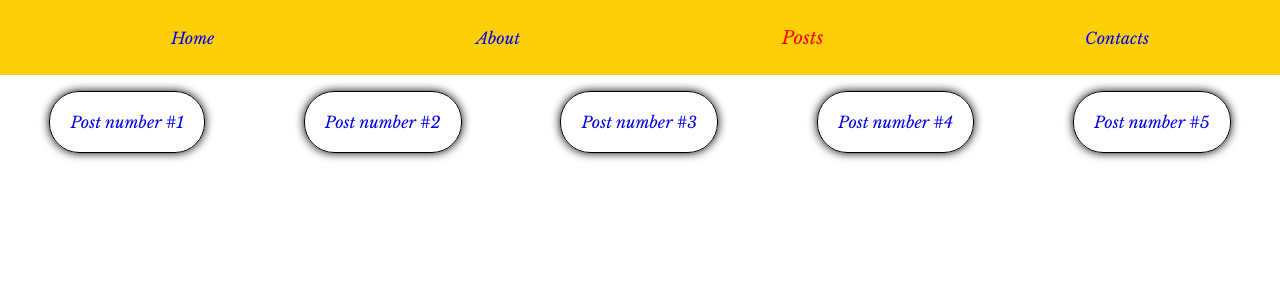
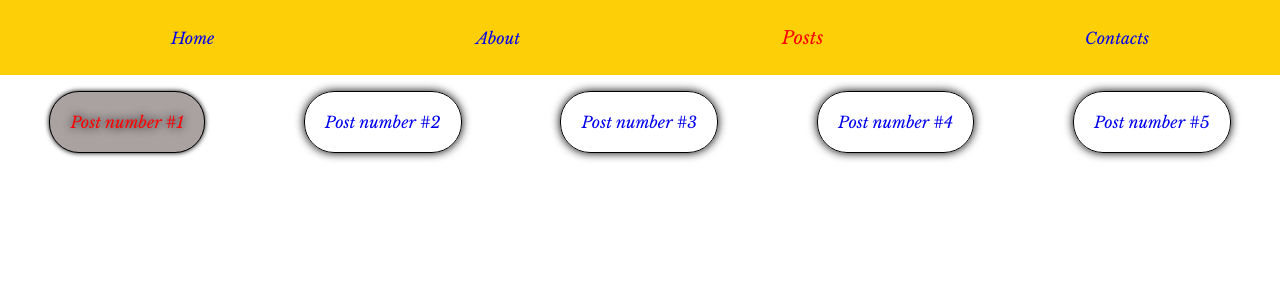
Before and after one commit to Erjankydyrov/router-example, a React (Create React App) app: page /posts in a window 1280 px wide. In both pictures the pointer is over the item 127 px from the left and 122 px from the top of the page. Shown: the top 300 px of the page. Built offline with nearby package versions, Linux system fonts and the light colour scheme.

Commit message:
added styles

```diff
--- a/src/components/Posts/PostList/PostList.module.css
+++ b/src/components/Posts/PostList/PostList.module.css
@@ -14,3 +14,11 @@
 .PostList li a {
     text-decoration: none;
 }
+.PostList li:hover {
+    background-color: rgb(170, 161, 161);
+    box-shadow: 0 0 5px black;
+}
+.PostList li a:hover {
+    color: red;
+    text-shadow: 0 0 10px black;
+}
```
